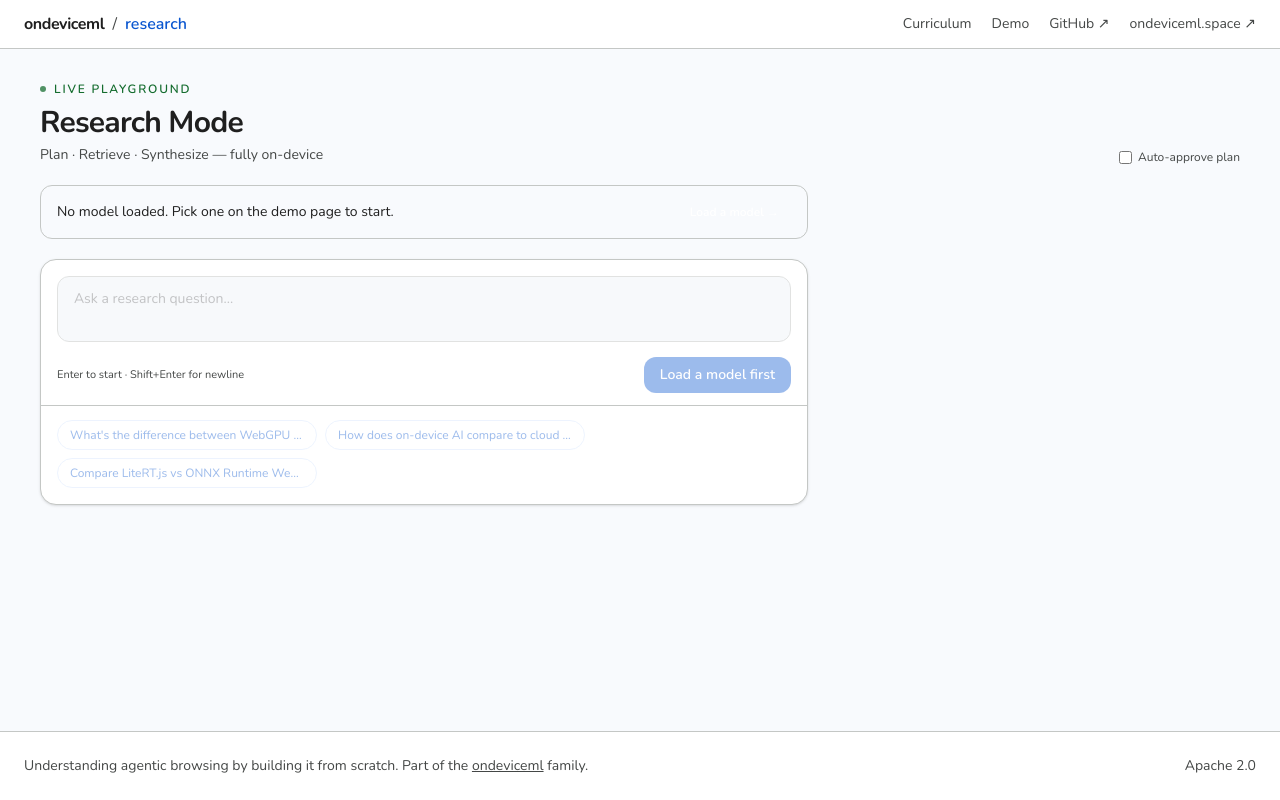
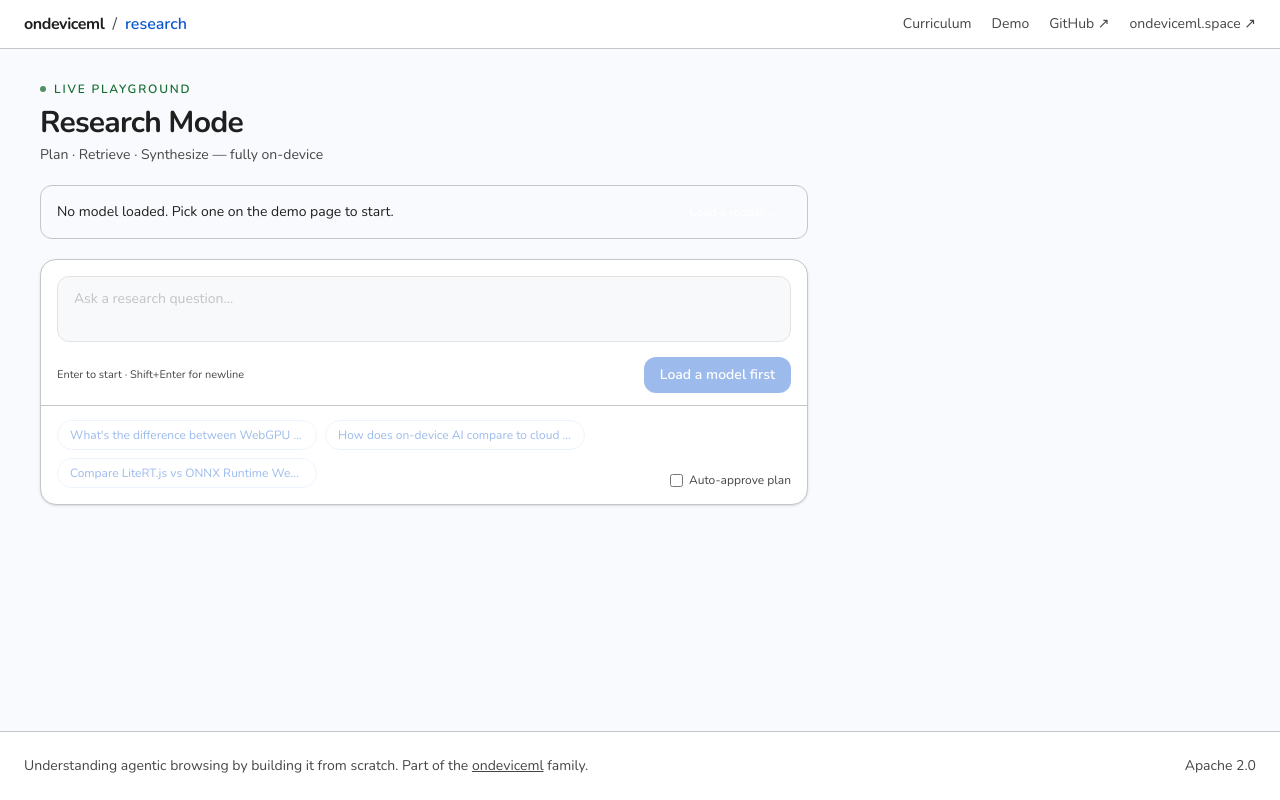
Before and after one commit to abhid1234/agent-ondeviceml, a React (Vite) app: page /research in a window 1280 px wide. Built offline with nearby package versions, Linux system fonts and the light colour scheme.

Commit message:
style(design): A+2 — move Auto-approve toggle into composer footer

```diff
--- a/src/features/research/ResearchPage.tsx
+++ b/src/features/research/ResearchPage.tsx
@@ -128,19 +128,6 @@ export function ResearchPage() {
             Plan · Retrieve · Synthesize — fully on-device
           </p>
         </div>
-        <div className="flex items-center gap-3">
-          <label
-            className="flex items-center gap-1.5 text-xs cursor-pointer select-none"
-            style={{ color: "var(--color-on-surface-variant)" }}
-          >
-            <input
-              type="checkbox"
-              checked={autoApprove}
-              onChange={(e) => setAutoApprove(e.target.checked)}
-              className="rounded"
-            />
-            Auto-approve plan
-          </label>
         {phase !== "idle" && (
           <button
             onClick={reset}
@@ -153,7 +140,6 @@ export function ResearchPage() {
             New research
           </button>
         )}
-        </div>
       </div>
 
       {/* No-model warning */}
@@ -192,6 +178,8 @@ export function ResearchPage() {
               disabled={isRunning || !currentModel}
               isRunning={isRunning}
               hasModel={!!currentModel}
+              autoApprove={autoApprove}
+              onAutoApproveChange={setAutoApprove}
             />
           </div>
 
--- a/src/features/research/components/ResearchComposer.tsx
+++ b/src/features/research/components/ResearchComposer.tsx
@@ -5,6 +5,8 @@ interface ResearchComposerProps {
   disabled?: boolean;
   isRunning?: boolean;
   hasModel?: boolean;
+  autoApprove?: boolean;
+  onAutoApproveChange?: (next: boolean) => void;
 }
 
 const EXAMPLE_QUESTIONS = [
@@ -13,7 +15,14 @@ const EXAMPLE_QUESTIONS = [
   "Compare LiteRT.js vs ONNX Runtime Web for browser deployments.",
 ];
 
-export function ResearchComposer({ onSubmit, disabled, isRunning = false, hasModel = true }: ResearchComposerProps) {
+export function ResearchComposer({
+  onSubmit,
+  disabled,
+  isRunning = false,
+  hasModel = true,
+  autoApprove = false,
+  onAutoApproveChange,
+}: ResearchComposerProps) {
   const [question, setQuestion] = useState("");
 
   const handleSubmit = () => {
@@ -63,9 +72,10 @@ export function ResearchComposer({ onSubmit, disabled, isRunning = false, hasMod
       </div>
 
       <div
-        className="flex flex-wrap gap-2 px-4 pb-4"
+        className="flex items-end gap-3 justify-between px-4 pb-4"
         style={{ borderTop: "1px solid var(--color-outline-variant)", paddingTop: "14px" }}
       >
+        <div className="flex flex-wrap gap-2 flex-1 min-w-0">
           {EXAMPLE_QUESTIONS.map((q) => (
             <button
               key={q}
@@ -82,6 +92,21 @@ export function ResearchComposer({ onSubmit, disabled, isRunning = false, hasMod
             </button>
           ))}
         </div>
+        {onAutoApproveChange && (
+          <label
+            className="flex items-center gap-1.5 text-xs cursor-pointer select-none whitespace-nowrap"
+            style={{ color: "var(--color-on-surface-variant)" }}
+          >
+            <input
+              type="checkbox"
+              checked={autoApprove}
+              onChange={(e) => onAutoApproveChange(e.target.checked)}
+              className="rounded"
+            />
+            Auto-approve plan
+          </label>
+        )}
+      </div>
     </div>
   );
 }
```
Lines whose indentation alone changed are shown as unchanged.
